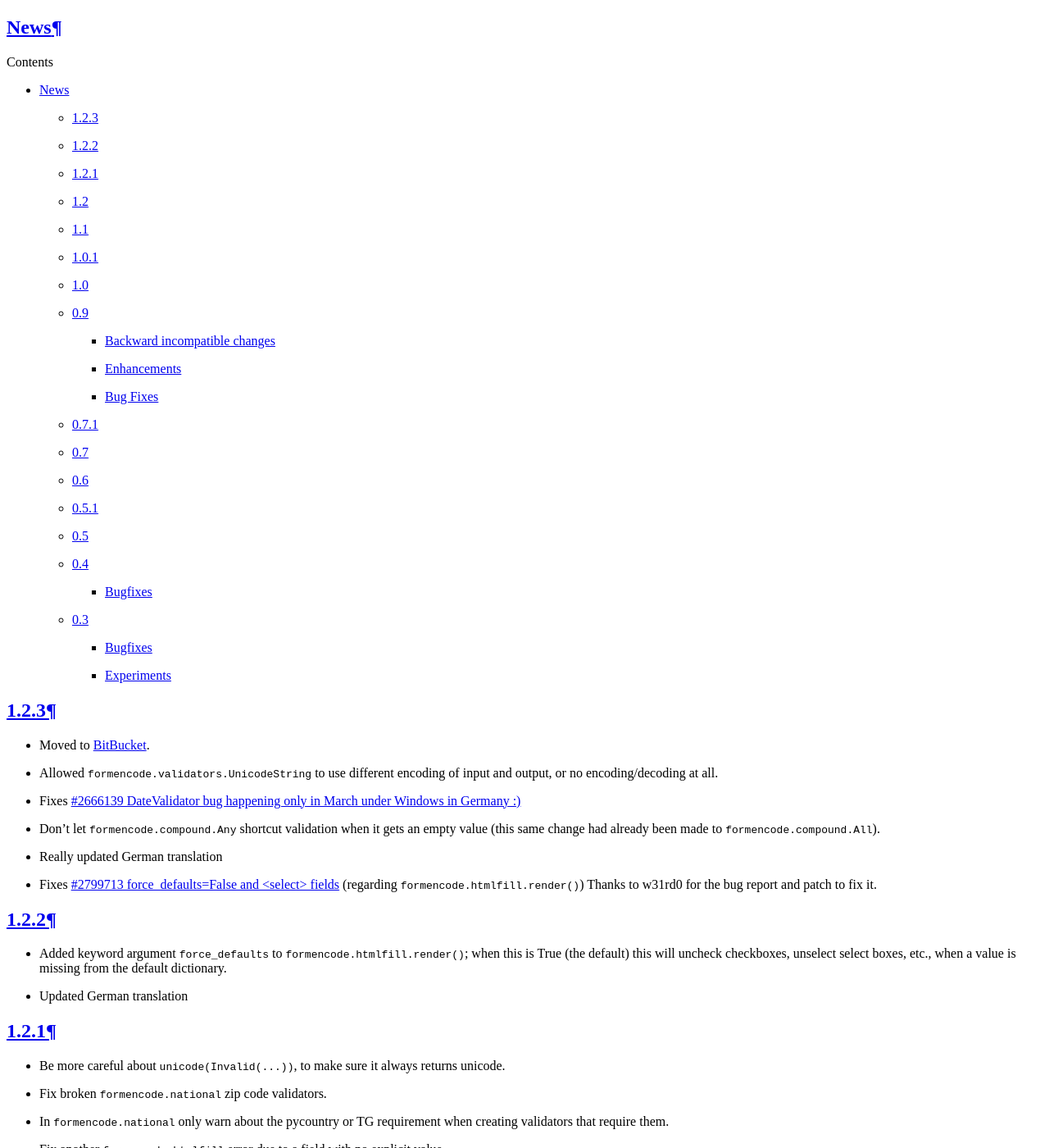
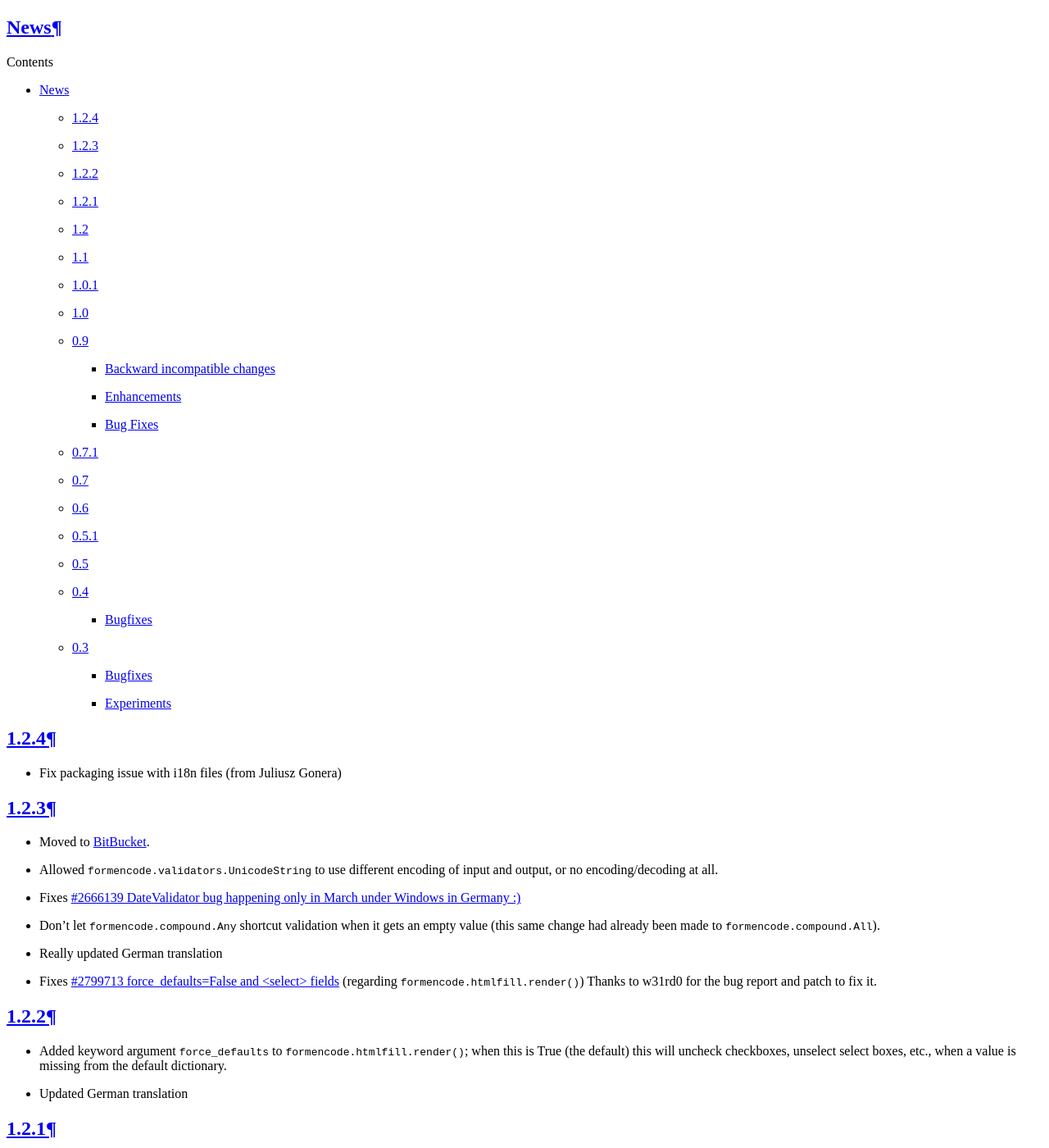
Before and after one commit to formencode/formencode, a Sphinx documentation site: the page built from docs/news.txt, in a window 1280 px wide and 1400 px high. Shown: the whole window at 82% size. Built offline with Sphinx 7.4.7, drawn with Linux system fonts in a browser that asks for light colours.

Commit message:
update versions for release

```diff
--- a/docs/conf.py
+++ b/docs/conf.py
@@ -40,9 +40,9 @@
 # other places throughout the built documents.
 #
 # The short X.Y version.
-version = '1.2.3'
+version = '1.2.4'
 # The full version, including alpha/beta/rc tags.
-release = '1.2.3'
+release = '1.2.4'
 
 # There are two options for replacing |today|: either, you set today to some
 # non-false value, then it is used:
--- a/docs/news.txt
+++ b/docs/news.txt
@@ -2,6 +2,11 @@
 ====
 
 .. contents::
+
+1.2.4
+-----
+
+* Fix packaging issue with i18n files (from Juliusz Gonera)
 
 1.2.3
 -----
--- a/setup.py
+++ b/setup.py
@@ -1,7 +1,7 @@
 import sys
 from setuptools import setup
 
-version = '1.2.3'
+version = '1.2.4'
 
 if not '2.3' <= sys.version < '3.0':
     raise ImportError('Python version not supported')
```
